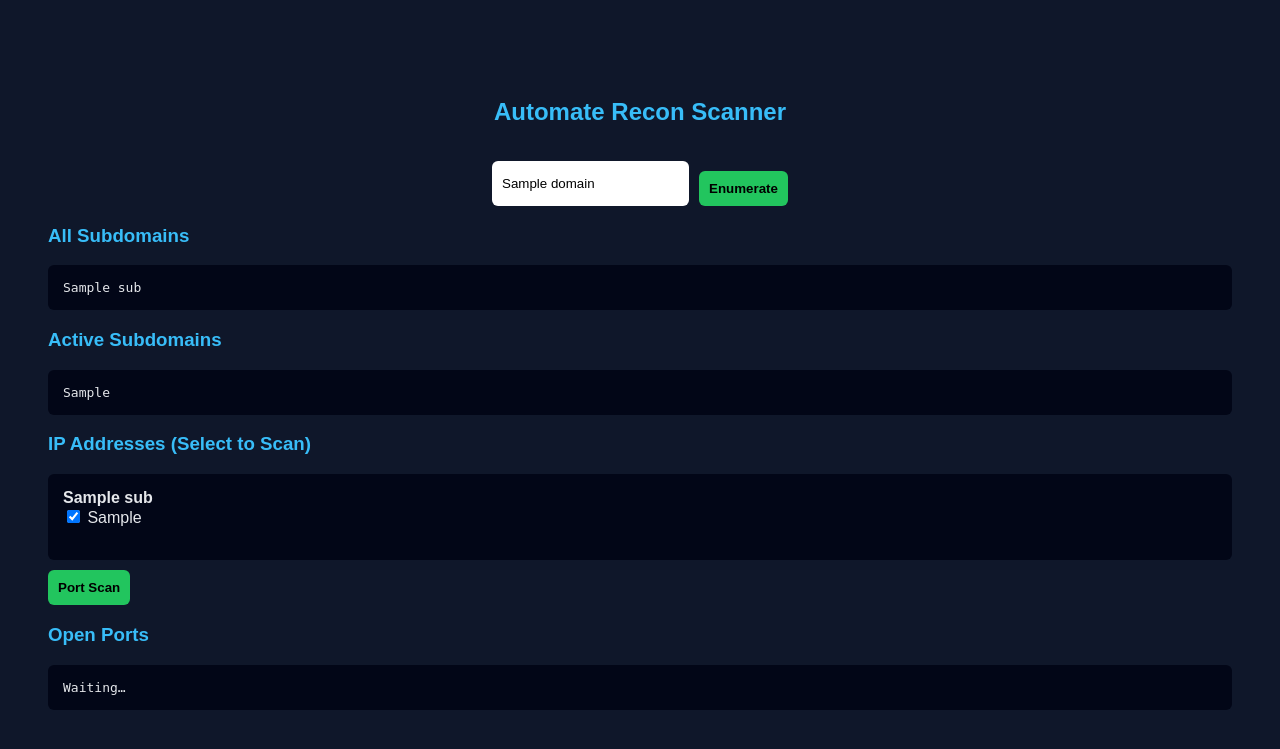
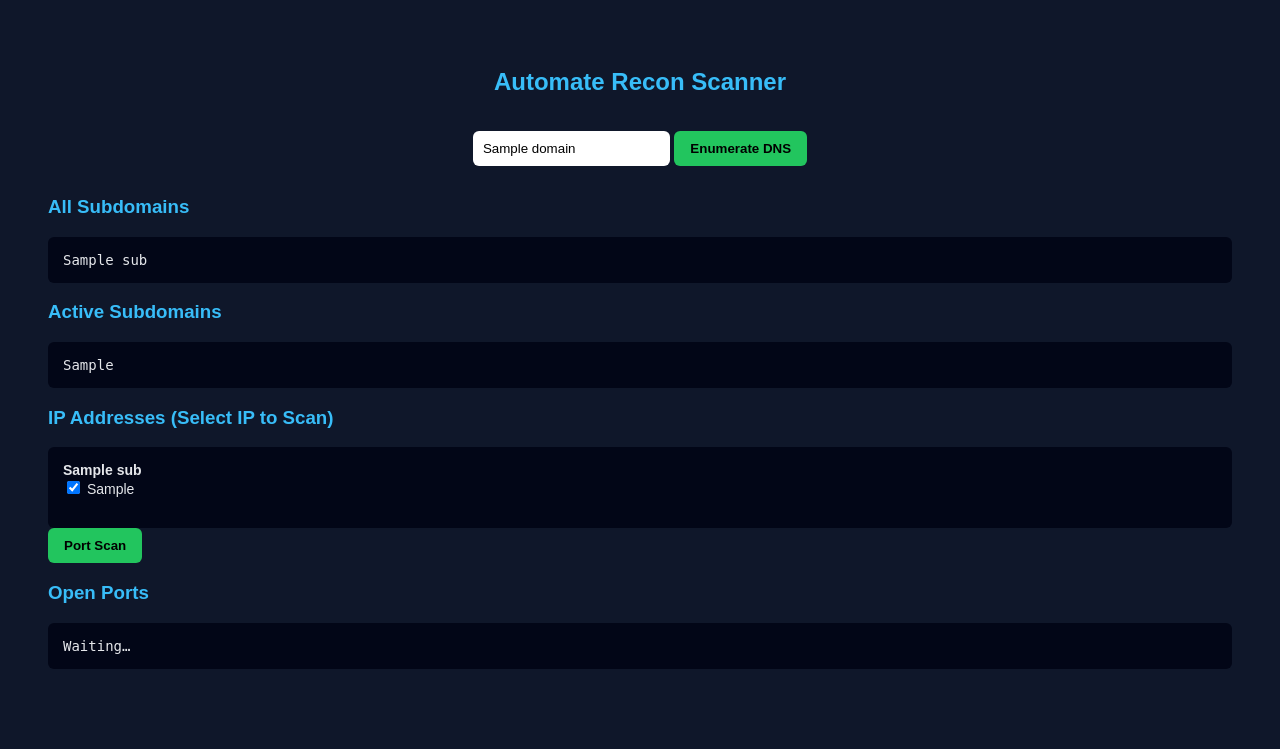
Before and after one commit to SPYDER46/DNS-and-Port-Scanner-, a Flask app: template templates/index.html in a window 1280 px wide. Shown: the top 749 px of the page. Run offline with Flask 3, Linux system fonts and the light colour scheme; the template is opened without the code that fills it: most values are stand-ins (such as "Sample title", 1, 10 or a date in 2020).

Commit message:
Updating

```diff
--- a/app.py
+++ b/app.py
@@ -67,9 +67,9 @@ def nmap_scan(ip):
     try:
         cmd = [
             "nmap",
-            "-p1-6000",          # scan ports 1–6000
-            "-sS",               # SYN scan (fast)
-            "-T4",               # aggressive timing
+            "-p1-6000",
+            "-sS",
+            "-T4",
             "--min-rate", "3000",
             "--open",
             ip
@@ -118,7 +118,7 @@ def index():
     all_ips = []
 
     if request.method == "POST":
-        domain = request.form["domain"]
+        domain = request.form.get("domain", "")
         all_subs = run_sublist3r(domain)
 
         ip_set = set()
--- a/templates/index.html
+++ b/templates/index.html
@@ -11,22 +11,42 @@
             padding:40px;
         }
 
-        h2,h3 { color:#38bdf8; }
+        h2 { color:#38bdf8; text-align:center; }
+
+        h3 {
+            color:#38bdf8;
+            display:flex;
+            align-items:center;
+            gap:8px;
+        }
 
         button {
-            padding:10px;
+            padding:10px 16px;
             background:#22c55e;
             border:none;
             cursor:pointer;
-            margin-top:10px;
             border-radius:6px;
             font-weight:bold;
+        }
+
+        button:disabled {
+            background:#475569;
+            cursor:not-allowed;
         }
 
         input {
             padding:10px;
             border-radius:6px;
             border:none;
+            /* width:260px; */
+        }
+
+        .top-center {
+            display:flex;
+            flex-direction:column;
+            align-items:center;
+            gap:15px;
+            margin-bottom:30px;
         }
 
         .box {
@@ -36,25 +56,28 @@
             border-radius:6px;
             max-height:300px;
             overflow:auto;
+            font-size:14px;
         }
 
         pre { margin:0; white-space:pre-wrap; }
 
-        .top-center {
-            display:flex;
-            flex-direction:column;
-            align-items:center;
-            margin-top:30px;
-            gap:15px;
+        .loader {
+            width:14px;
+            height:14px;
+            border:3px solid #1e293b;
+            border-top:3px solid #38bdf8;
+            border-radius:50%;
+            animation:spin 1s linear infinite;
         }
 
-        .scan-form {
-            display:flex;
-            gap:10px;
+        @keyframes spin {
+            0% { transform:rotate(0deg); }
+            100% { transform:rotate(360deg); }
         }
 
-        label {
-            cursor:pointer;
+        .muted {
+            color:#64748b;
+            font-size:13px;
         }
     </style>
 </head>
@@ -65,83 +88,119 @@
 <div class="top-center">
     <h2>Automate Recon Scanner</h2>
 
-    <form method="POST" class="scan-form">
-        <input name="domain" value="{{ domain }}" placeholder="example.com" required>
-        <button type="submit">Enumerate</button>
+    <form method="POST" onsubmit="disableEnumBtn()">
+        <input id="domainInput" name="domain" value="{{ domain }}" placeholder="example.com" required>
+        <button id="enumBtn" type="submit">Enumerate DNS</button>
     </form>
 </div>
 
+<!-- ================= ALL SUBDOMAINS ================= -->
+<h3>
+    All Subdomains
+    {% if not all_subs %}<span class="loader"></span>{% endif %}
+</h3>
+
+<div class="box">
 {% if all_subs %}
-
-<!-- ================= SUBDOMAINS ================= -->
-<h3>All Subdomains</h3>
-<div class="box">
 <pre>{% for s in all_subs %}{{ s }}
 {% endfor %}</pre>
+{% else %}
+<div class="muted">Waiting for subdomain enumeration…</div>
+{% endif %}
 </div>
 
-<h3>Active Subdomains</h3>
+<!-- ================= ACTIVE SUBDOMAINS ================= -->
+<h3>
+    Active Subdomains
+    {% if not active_subs %}<span class="loader"></span>{% endif %}
+</h3>
+
 <div class="box">
+{% if active_subs %}
 <pre>{% for s in active_subs %}{{ s }}
 {% endfor %}</pre>
+{% else %}
+<div class="muted">Resolving DNS records…</div>
+{% endif %}
 </div>
 
-<!-- ================= IP SELECTION ================= -->
-<h3>IP Addresses (Select to Scan)</h3>
+<!-- ================= IP ADDRESSES ================= -->
+<h3>
+    IP Addresses (Select IP to Scan)
+    {% if not ip_map %}<span class="loader"></span>{% endif %}
+</h3>
 
 <div class="box">
+{% if ip_map %}
 <form id="ipForm">
 {% for sub, ips in ip_map.items() %}
 <strong>{{ sub }}</strong><br>
 {% for ip in ips %}
 <label>
-    <input type="checkbox" name="ips" value="{{ ip }}" checked>
+    <input type="checkbox" value="{{ ip }}" checked>
     {{ ip }}
 </label><br>
 {% endfor %}
 <br>
 {% endfor %}
 </form>
+{% else %}
+<div class="muted">Extracting IP addresses…</div>
+{% endif %}
 </div>
 
-<button onclick="startScan()">Port Scan</button>
+<!-- ================= PORT SCAN ================= -->
+<button id="portScanBtn" onclick="startScan()">Port Scan</button>
 
-<!-- ================= PORT RESULTS ================= -->
-<h3>Open Ports</h3>
+<h3>
+    Open Ports
+    <span id="portLoader" class="loader" style="display:none;"></span>
+</h3>
+
 <div class="box">
-<pre id="ports">Waiting…</pre>
+    <pre id="ports">Waiting…</pre>
 </div>
 
 <script>
-/* ================= GET SELECTED IPS ================= */
+/* Disable Enumerate button on submit */
+function disableEnumBtn() {
+    document.getElementById("enumBtn").disabled = true;
+}
+
+/* Get selected IPs */
 function getSelectedIPs() {
     return Array.from(
         document.querySelectorAll('#ipForm input[type="checkbox"]:checked')
     ).map(cb => cb.value);
 }
 
-/* ================= START SCAN ================= */
+/* Start Port Scan */
 function startScan() {
     const ips = getSelectedIPs();
-
-    if (ips.length === 0) {
-        document.getElementById("ports").innerText =
-            "No IPs selected for scanning";
+    if (!ips.length) {
+        document.getElementById("ports").innerText = "No IPs selected";
         return;
     }
 
-    document.getElementById("ports").innerText = "Starting scan…";
+    /* 🔒 Disable input, buttons, checkboxes */
+    document.getElementById("domainInput").disabled = true;
+    document.getElementById("enumBtn").disabled = true;
+    document.getElementById("portScanBtn").disabled = true;
+    disableIPCheckboxes();
+
+    document.getElementById("ports").innerText = "Starting port scan…";
+    document.getElementById("portLoader").style.display = "inline-block";
 
     fetch("/start-port-scan", {
         method: "POST",
-        headers: { "Content-Type": "application/json" },
-        body: JSON.stringify({ ips: ips })
+        headers: {"Content-Type":"application/json"},
+        body: JSON.stringify({ ips })
     });
 
     poll();
 }
 
-/* ================= POLL RESULTS ================= */
+/* Poll scan status */
 function poll() {
     fetch("/port-status")
         .then(r => r.json())
@@ -159,12 +218,37 @@ function poll() {
 
             if (!data.done) {
                 setTimeout(poll, 3000);
+            } else {
+
+                /* 🔓 Re-enable everything after scan */
+                    document.getElementById("domainInput").disabled = false;
+                    document.getElementById("enumBtn").disabled = false;
+                    document.getElementById("portScanBtn").disabled = false;
+                    enableIPCheckboxes();
+
+                    document.getElementById("portLoader").style.display = "none";
             }
         });
 }
+
+/* Prevent POST resubmission on refresh */
+if (window.history.replaceState) {
+    window.history.replaceState(null, null, window.location.href);
+}
+
+function disableIPCheckboxes() {
+    document
+        .querySelectorAll('#ipForm input[type="checkbox"]')
+        .forEach(cb => cb.disabled = true);
+}
+
+function enableIPCheckboxes() {
+    document
+        .querySelectorAll('#ipForm input[type="checkbox"]')
+        .forEach(cb => cb.disabled = false);
+}
+
 </script>
-
-{% endif %}
 
 </body>
 </html>
```
